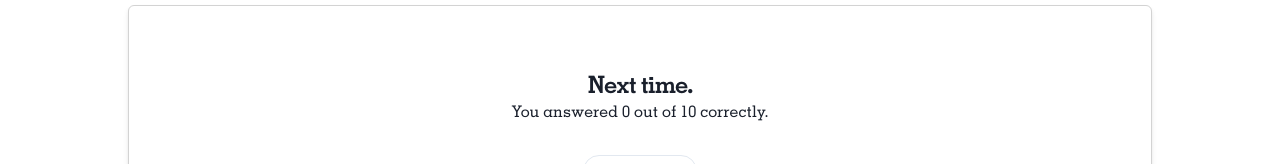
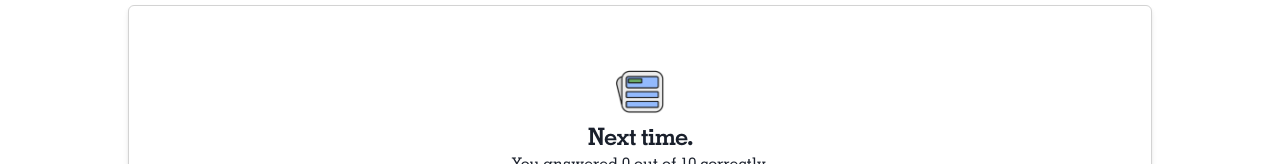
Before and after one commit to oliviawongnyc/headlines, a React (Create React App) app: page / in a window 1280 px wide. Both pictures are taken after a click on the button "Play". Shown: the part 123-287 px from the top of the page. Built offline with nearby package versions, Linux system fonts and the light colour scheme; no server answers; the database is empty; a web font is replaced by a local one.

Commit message:
Adds logo to game over

```diff
--- a/src/components/GameOver.tsx
+++ b/src/components/GameOver.tsx
@@ -1,5 +1,5 @@
 import { useState } from "react";
-import { Button, Flex, Heading, Text } from "@chakra-ui/react";
+import { Button, Flex, Heading, Image, Text } from "@chakra-ui/react";
 import Realistic from "react-canvas-confetti/dist/presets/realistic";
 import { TConductorInstance } from "react-canvas-confetti/dist/types";
 import { useHeadline } from "../hooks/useHeadline";
@@ -67,6 +67,7 @@ const GameOver = ({
       py="16"
       textAlign="center"
     >
+      <Image alt="Headlines logo" src="headlinesLogo.png" mb="2" w="50px" />
       {finalFeedback()}
       <Button
         borderRadius="3xl"
```
